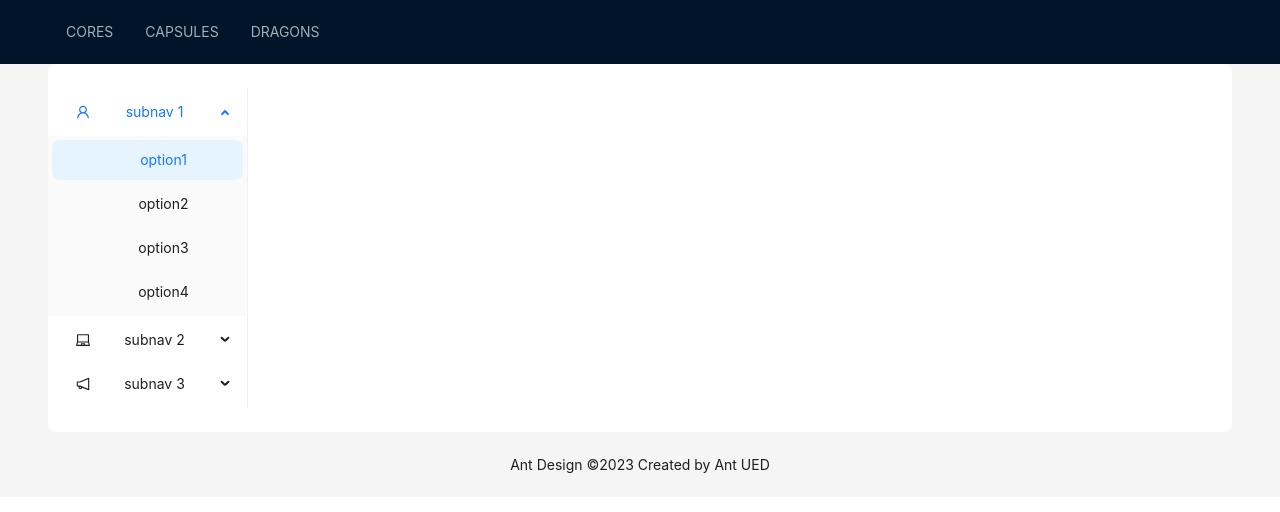
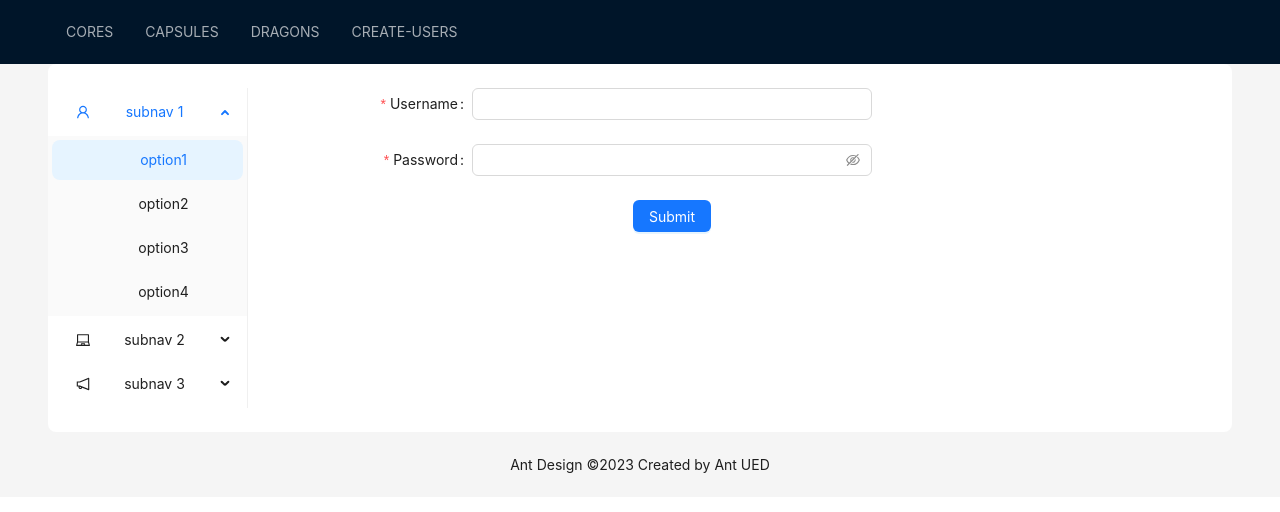
Before and after one commit to matahpushpam/spacex-react-graphql, a React (Create React App) app: page /create-users in a window 1280 px wide. Shown: the top 512 px of the page. Built offline with nearby package versions, Linux system fonts and the light colour scheme.

Commit message:
Create users component added

```diff
--- a/src/App.js
+++ b/src/App.js
@@ -7,6 +7,7 @@ import { Routes, Route } from 'react-router-dom';
 import AppHeader from './Layout/app.header';
 import AppSidebar from './Layout/app.sidebar';
 import AppFooter from './Layout/app.footer';
+import CreateUsers from './Users/users.create';
 
 const { Content } = Layout;
 
@@ -37,6 +38,8 @@ function App() {
                 <Route exact path="/" element={<CoresList />}></Route>
                 <Route path="/cores" element={<CoresList />}></Route>
                 <Route path="/capsules" element={<CapsulesList />}></Route>
+                <Route path="/capsules" element={<CapsulesList />}></Route>
+                <Route path="/create-users" element={<CreateUsers />}></Route>
                 {/* <Route path="/dragons" element={<ExampleList />}></Route> */}
               </Routes>
             </Content>
--- a/src/Layout/app.header.jsx
+++ b/src/Layout/app.header.jsx
@@ -3,7 +3,7 @@ import { Layout, Menu } from 'antd';
 import { useNavigate } from "react-router-dom";
 const { Header } = Layout;
 
-const items = ['cores', 'capsules', 'dragons'].map((key) => ({
+const items = ['cores', 'capsules', 'dragons', 'create-users'].map((key) => ({
   key,
   label: `${key.toUpperCase()}`,
 }));
--- /dev/null
+++ b/src/Users/users.create.jsx
@@ -0,0 +1,69 @@
+import React from 'react';
+import { Button, Form, Input } from 'antd';
+
+const onFinish = (values) => {
+  console.log('Success:', values);
+};
+const onFinishFailed = (errorInfo) => {
+  console.log('Failed:', errorInfo);
+};
+
+const CreateUsers = () => {
+  return (
+    <Form
+      name="basic"
+      labelCol={{
+        span: 8,
+      }}
+      wrapperCol={{
+        span: 16,
+      }}
+      style={{
+        maxWidth: 600,
+      }}
+      initialValues={{
+        remember: true,
+      }}
+      onFinish={onFinish}
+      onFinishFailed={onFinishFailed}
+      autoComplete="off"
+    >
+      <Form.Item
+        label="Username"
+        name="username"
+        rules={[
+          {
+            required: true,
+            message: 'Please input your username!',
+          },
+        ]}
+      >
+        <Input />
+      </Form.Item>
+      <Form.Item
+        label="Password"
+        name="password"
+        rules={[
+          {
+            required: true,
+            message: 'Please input your password!',
+          },
+        ]}
+      >
+        <Input.Password />
+      </Form.Item>
+      <Form.Item
+        wrapperCol={{
+          offset: 8,
+          span: 16,
+        }}
+      >
+        <Button type="primary" htmlType="submit">
+          Submit
+        </Button>
+      </Form.Item>
+    </Form>
+  )
+}
+
+export default CreateUsers;
--- /dev/null
+++ b/src/Users/users.module.css
@@ -0,0 +1 @@
+.Users {}
```
Also changed, not shown: generate-react-cli.json (added, +16 -0 lines), src/Users/users.lazy.js (added, +11 -0 lines), 1 other file (tests, documents, lock files or other folders).
